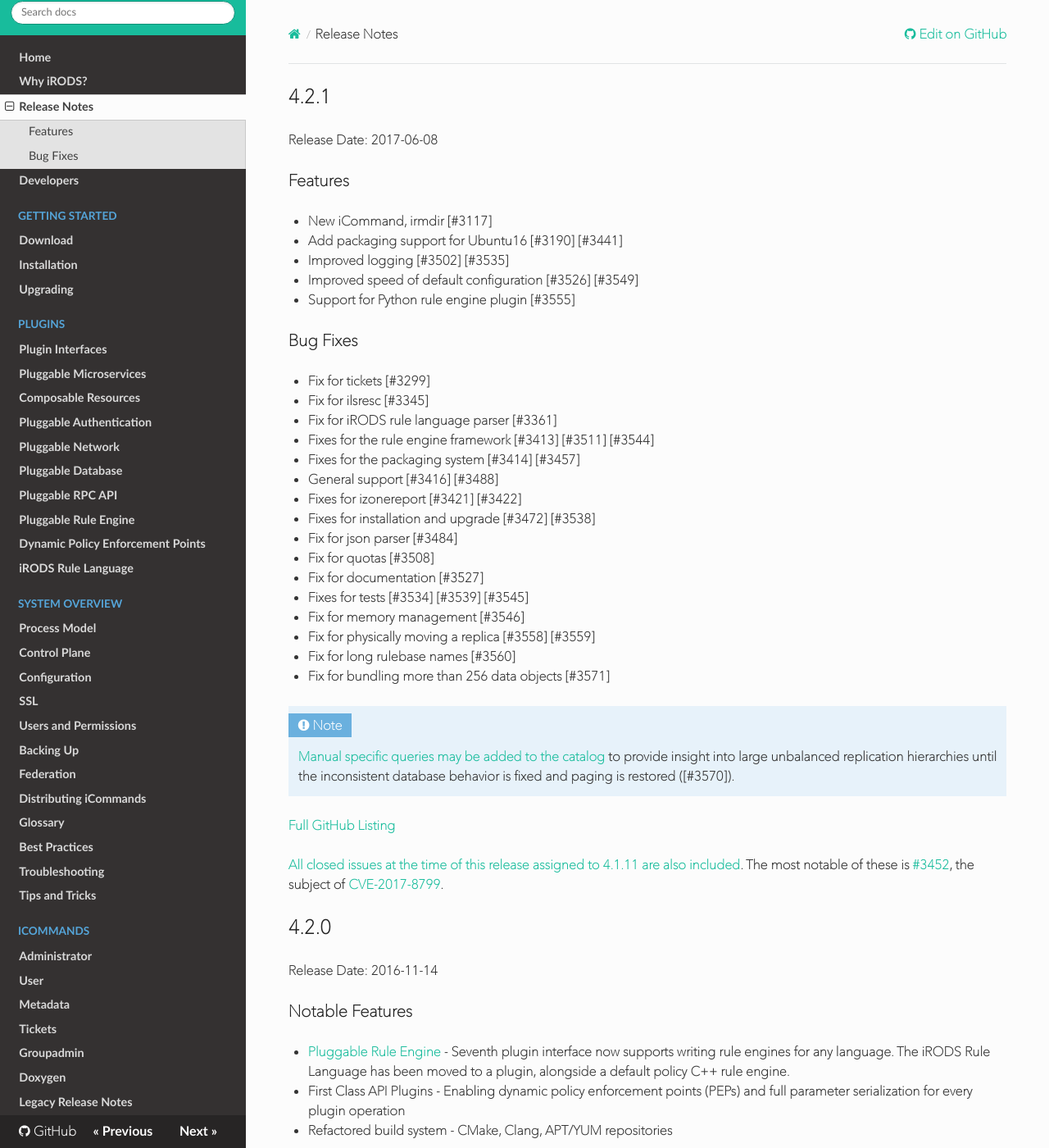
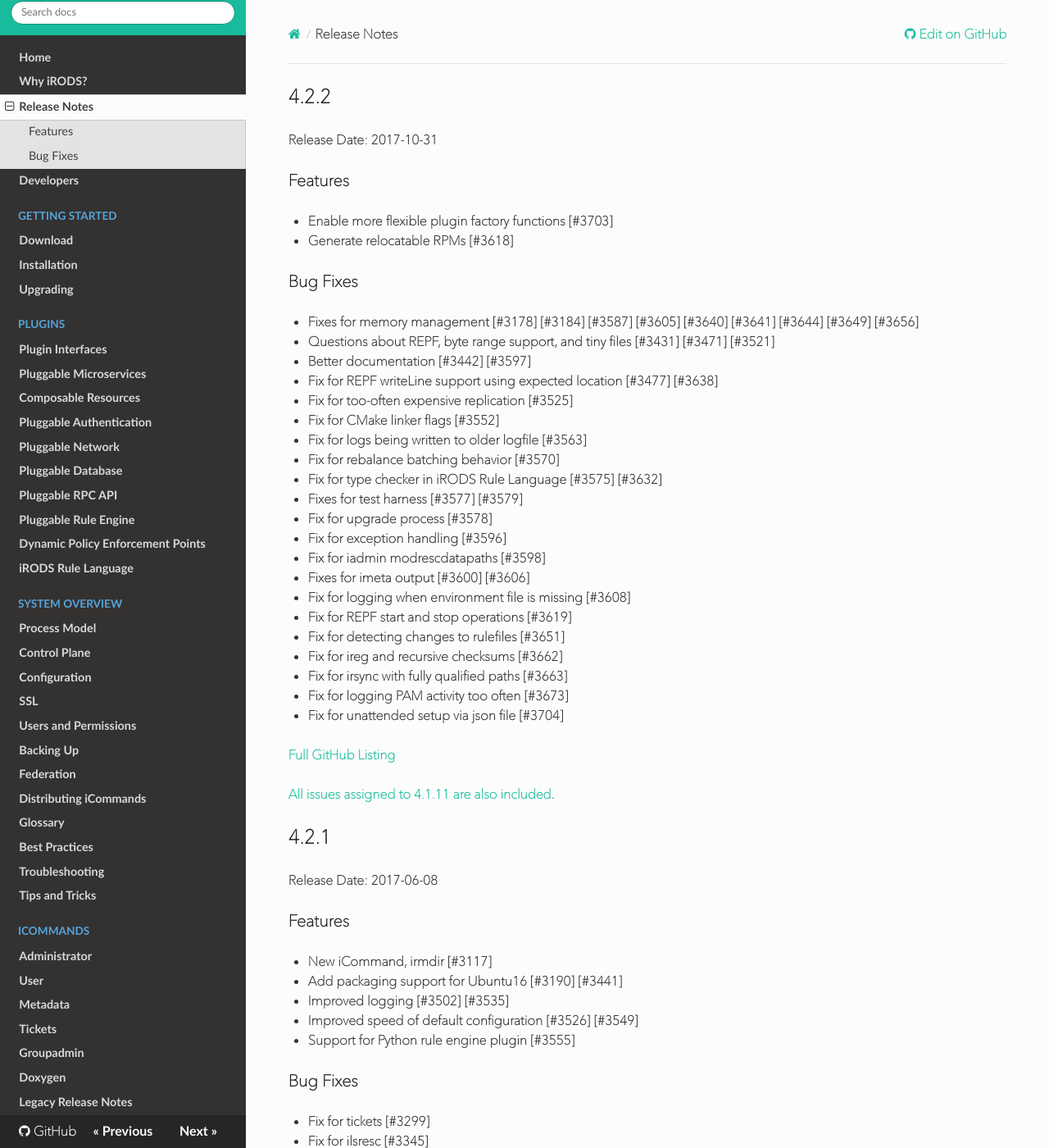
Before and after one commit to irods/irods_docs, an MkDocs documentation site: the page built from docs/release_notes.md, in a window 1280 px wide and 1400 px high. Shown: the whole window at 82% size. Built offline with MkDocs 1.6.1, drawn with Linux system fonts in a browser that asks for light colours; nearby versions of some CDN libraries; old or Windows-style settings are respelled for this version of MkDocs.

Commit message:
[irods/irods#3614] 4.2.2 release notes

```diff
--- a/docs/release_notes.md
+++ b/docs/release_notes.md
@@ -1,3 +1,61 @@
+## 4.2.2
+
+Release Date: 2017-10-31
+
+### Features
+
+ - Enable more flexible plugin factory functions [#3703]
+
+ - Generate relocatable RPMs [#3618]
+
+### Bug Fixes
+
+ - Fixes for memory management [#3178] [#3184] [#3587] [#3605] [#3640] [#3641] [#3644] [#3649] [#3656]
+
+ - Questions about REPF, byte range support, and tiny files [#3431] [#3471] [#3521]
+
+ - Better documentation [#3442] [#3597]
+
+ - Fix for REPF writeLine support using expected location [#3477] [#3638]
+
+ - Fix for too-often expensive replication [#3525]
+
+ - Fix for CMake linker flags [#3552]
+
+ - Fix for logs being written to older logfile [#3563]
+
+ - Fix for rebalance batching behavior [#3570]
+
+ - Fix for type checker in iRODS Rule Language [#3575] [#3632]
+
+ - Fixes for test harness [#3577] [#3579]
+
+ - Fix for upgrade process [#3578]
+
+ - Fix for exception handling [#3596]
+
+ - Fix for iadmin modrescdatapaths [#3598]
+
+ - Fixes for imeta output [#3600] [#3606]
+
+ - Fix for logging when environment file is missing [#3608]
+
+ - Fix for REPF start and stop operations [#3619]
+
+ - Fix for detecting changes to rulefiles [#3651]
+
+ - Fix for ireg and recursive checksums [#3662]
+
+ - Fix for irsync with fully qualified paths [#3663]
+
+ - Fix for logging PAM activity too often [#3673]
+
+ - Fix for unattended setup via json file [#3704]
+
+ [Full GitHub Listing](https://github.com/irods/irods/issues?q=milestone%3A4.2.2)
+
+ [All issues assigned to 4.1.11 are also included](https://github.com/irods/irods/issues?q=milestone%3A4.1.11).
+
 ## 4.2.1
 
 Release Date: 2017-06-08
```
